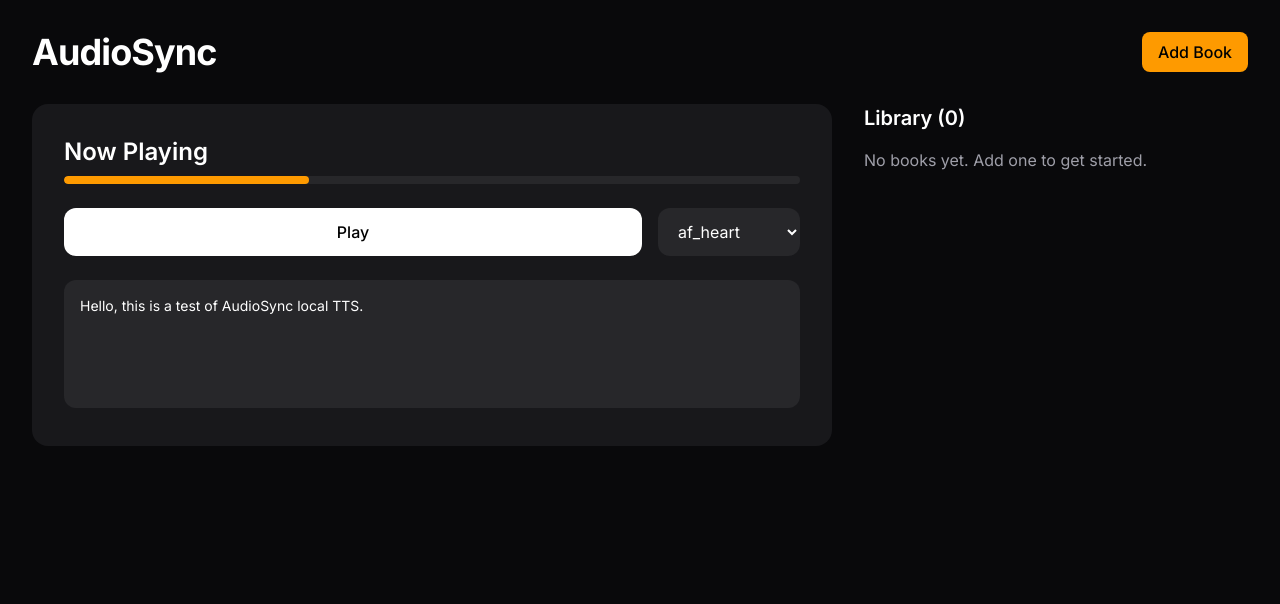
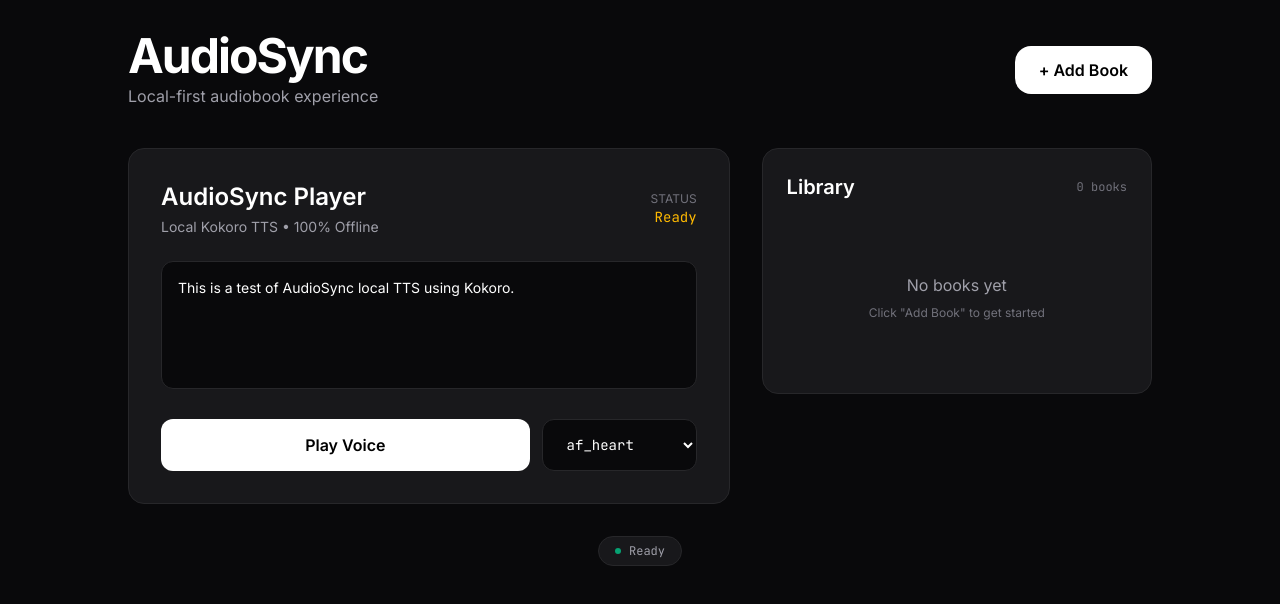
Before and after one commit to NaustudentX18/AudioSync-, a React (Vite) app: page / in a window 1280 px wide. Shown: the top 604 px of the page. Built offline with nearby package versions, Linux system fonts and the light colour scheme.

Commit message:
feat: Phase 1 core playback foundation
- Working Player component with real Kokoro TTS playback
- Library management with file import
- Status bar and basic UI

```diff
--- a/src/App.tsx
+++ b/src/App.tsx
@@ -1,41 +1,76 @@
-import React from 'react';
+import React, { useState } from 'react';
 import { Player } from './components/Player';
-import { library } from './lib/library';
+import { library, Book } from './lib/library';
 
 export default function App() {
-  const [books, setBooks] = React.useState(library.getBooks());
+  const [books, setBooks] = useState<Book[]>(library.getBooks());
+  const [status, setStatus] = useState("Ready");
 
   const handleAddBook = async () => {
-    // Placeholder - real file picker will be added in Phase 1
-    alert('File picker coming in next iteration');
+    const input = document.createElement('input');
+    input.type = 'file';
+    input.accept = '.txt,.epub,.pdf';
+
+    input.onchange = async (e) => {
+      const file = (e.target as HTMLInputElement).files?.[0];
+      if (!file) return;
+
+      setStatus("Importing book...");
+      try {
+        const book = await library.addBook(file);
+        setBooks([...library.getBooks()]);
+        setStatus(`Added: ${book.title}`);
+        setTimeout(() => setStatus("Ready"), 2000);
+      } catch (error) {
+        setStatus("Import failed");
+      }
+    };
+
+    input.click();
   };
 
   return (
     <div className="min-h-screen bg-zinc-950 text-white p-8">
-      <header className="flex justify-between items-center mb-8">
-        <h1 className="text-4xl font-bold tracking-tight">AudioSync</h1>
+      <div className="max-w-5xl mx-auto">
+        <header className="flex justify-between items-center mb-10">
+          <div>
+            <h1 className="text-5xl font-bold tracking-[-2px]">AudioSync</h1>
+            <p className="text-zinc-400 mt-1">Local-first audiobook experience</p>
+          </div>
           <button
             onClick={handleAddBook}
-          className="px-4 py-2 bg-amber-500 hover:bg-amber-600 rounded-lg text-black font-medium"
+            className="px-6 py-3 bg-white text-black rounded-2xl font-semibold hover:bg-zinc-200 active:bg-zinc-300 transition-all flex items-center gap-2"
           >
-          Add Book
+            + Add Book
           </button>
         </header>
 
-      <div className="grid grid-cols-1 lg:grid-cols-3 gap-8">
-        <div className="lg:col-span-2">
+        <div className="grid grid-cols-1 lg:grid-cols-5 gap-8">
+          <div className="lg:col-span-3">
             <Player />
           </div>
 
-        <div>
-          <h2 className="text-xl font-semibold mb-4">Library ({books.length})</h2>
+          <div className="lg:col-span-2">
+            <div className="bg-zinc-900 rounded-2xl p-6 border border-zinc-800">
+              <div className="flex justify-between items-center mb-6">
+                <h2 className="text-xl font-semibold">Library</h2>
+                <span className="text-xs text-zinc-500 font-mono">{books.length} books</span>
+              </div>
+
               {books.length === 0 ? (
-            <p className="text-zinc-400">No books yet. Add one to get started.</p>
+                <div className="text-center py-12">
+                  <p className="text-zinc-400">No books yet</p>
+                  <p className="text-xs text-zinc-500 mt-2">Click "Add Book" to get started</p>
+                </div>
               ) : (
                 <div className="space-y-2">
-              {books.map(book => (
-                <div key={book.id} className="p-4 bg-zinc-900 rounded-lg">
-                  {book.title}
+                  {books.map((book) => (
+                    <div
+                      key={book.id}
+                      className="p-4 bg-zinc-950 rounded-xl border border-zinc-800 hover:border-zinc-700 transition-all"
+                    >
+                      <div className="font-medium">{book.title}</div>
+                      {book.author && <div className="text-sm text-zinc-400">{book.author}</div>}
                     </div>
                   ))}
                 </div>
@@ -43,5 +78,14 @@ export default function App() {
             </div>
           </div>
         </div>
+
+        <div className="mt-8 text-center">
+          <div className="inline-flex items-center gap-2 px-4 py-1.5 bg-zinc-900 rounded-full border border-zinc-800">
+            <div className="w-1.5 h-1.5 bg-emerald-400 rounded-full animate-pulse" />
+            <span className="text-xs text-zinc-400 font-mono">{status}</span>
+          </div>
+        </div>
+      </div>
+    </div>
   );
 }
--- a/src/components/Player.tsx
+++ b/src/components/Player.tsx
@@ -1,59 +1,81 @@
-import React from 'react';
-import { generateSpeech, listVoices } from '../lib/tts';
+import React, { useState } from 'react';
+import { generateSpeech, listVoices, initTTS } from '../lib/tts';
 
 export function Player() {
-  const [isPlaying, setIsPlaying] = React.useState(false);
-  const [currentText, setCurrentText] = React.useState("Hello, this is a test of AudioSync local TTS.");
-  const [voice, setVoice] = React.useState("af_heart");
+  const [isPlaying, setIsPlaying] = useState(false);
+  const [text, setText] = useState("This is a test of AudioSync local TTS using Kokoro.");
+  const [voice, setVoice] = useState("af_heart");
+  const [status, setStatus] = useState("Ready");
   const voices = listVoices();
 
   const handlePlay = async () => {
     setIsPlaying(true);
+    setStatus("Generating speech...");
+
     try {
-      const audio = await generateSpeech(currentText, voice);
-      // In real implementation: play the audio buffer
-      console.log("Generated audio:", audio);
-      setTimeout(() => setIsPlaying(false), 2000); // placeholder
+      await initTTS();
+      const audio = await generateSpeech(text, voice);
+
+      // Create audio element and play
+      const audioUrl = URL.createObjectURL(new Blob([audio], { type: 'audio/wav' }));
+      const audioElement = new Audio(audioUrl);
+
+      audioElement.onended = () => {
+        setIsPlaying(false);
+        setStatus("Ready");
+        URL.revokeObjectURL(audioUrl);
+      };
+
+      audioElement.play();
+      setStatus("Playing...");
     } catch (error) {
-      console.error("TTS error:", error);
+      console.error("TTS Error:", error);
+      setStatus("Error generating speech");
       setIsPlaying(false);
     }
   };
 
   return (
-    <div className="bg-zinc-900 rounded-2xl p-8">
-      <div className="mb-6">
-        <h2 className="text-2xl font-semibold mb-2">Now Playing</h2>
-        <div className="h-2 bg-zinc-800 rounded-full overflow-hidden">
-          <div className="h-full w-1/3 bg-amber-500 rounded-full" />
+    <div className="bg-zinc-900 rounded-2xl p-8 border border-zinc-800">
+      <div className="flex items-center justify-between mb-6">
+        <div>
+          <h2 className="text-2xl font-semibold">AudioSync Player</h2>
+          <p className="text-sm text-zinc-400 mt-1">Local Kokoro TTS • 100% Offline</p>
+        </div>
+        <div className="text-right">
+          <div className="text-xs text-zinc-500">STATUS</div>
+          <div className="text-sm font-mono text-amber-400">{status}</div>
         </div>
       </div>
 
-      <div className="flex gap-4 mb-6">
+      <div className="mb-6">
+        <textarea
+          value={text}
+          onChange={(e) => setText(e.target.value)}
+          className="w-full h-32 bg-zinc-950 border border-zinc-800 rounded-xl p-4 text-sm resize-none focus:outline-none focus:border-amber-500"
+          placeholder="Enter text to synthesize..."
+        />
+      </div>
+
+      <div className="flex gap-3">
         <button
           onClick={handlePlay}
           disabled={isPlaying}
-          className="flex-1 py-3 bg-white text-black rounded-xl font-medium disabled:opacity-50"
+          className="flex-1 py-3.5 bg-white hover:bg-zinc-200 active:bg-zinc-300 text-black rounded-xl font-semibold disabled:opacity-50 disabled:cursor-not-allowed transition-all"
         >
-          {isPlaying ? "Generating..." : "Play"}
+          {isPlaying ? "Generating..." : "Play Voice"}
         </button>
 
         <select
           value={voice}
           onChange={(e) => setVoice(e.target.value)}
-          className="bg-zinc-800 text-white px-4 rounded-xl"
+          className="bg-zinc-950 border border-zinc-800 text-white px-5 rounded-xl font-mono text-sm"
         >
           {voices.map(v => (
             <option key={v} value={v}>{v}</option>
           ))}
         </select>
       </div>
-
-      <textarea
-        value={currentText}
-        onChange={(e) => setCurrentText(e.target.value)}
-        className="w-full h-32 bg-zinc-800 rounded-xl p-4 text-sm resize-none"
-      />
     </div>
   );
 }
--- a/src/lib/tts.ts
+++ b/src/lib/tts.ts
@@ -5,24 +5,26 @@ let ttsInstance: KokoroTTS | null = null;
 export async function initTTS() {
   if (ttsInstance) return ttsInstance;
 
+  console.log("[TTS] Loading Kokoro model...");
   ttsInstance = await KokoroTTS.from_pretrained(
     'onnx-community/Kokoro-82M-v1.0-ONNX',
     { dtype: 'q8', device: 'wasm' }
   );
-
+  console.log("[TTS] Model loaded successfully");
   return ttsInstance;
 }
 
 export async function generateSpeech(text: string, voice = 'af_heart') {
   const tts = await initTTS();
   const audio = await tts.generate(text, { voice });
-  return audio;
+  return audio.toWav();
 }
 
 export function listVoices() {
-  // Return common high-quality voices
   return [
-    'af_heart', 'af_bella', 'af_nicole',
-    'am_adam', 'am_michael', 'bf_emma'
+    'af_heart', 'af_bella', 'af_nicole', 'af_sky',
+    'am_adam', 'am_michael', 'am_onyx',
+    'bf_emma', 'bf_isabella',
+    'bm_george', 'bm_lewis'
   ];
 }
```
Lines whose indentation alone changed are shown as unchanged.
